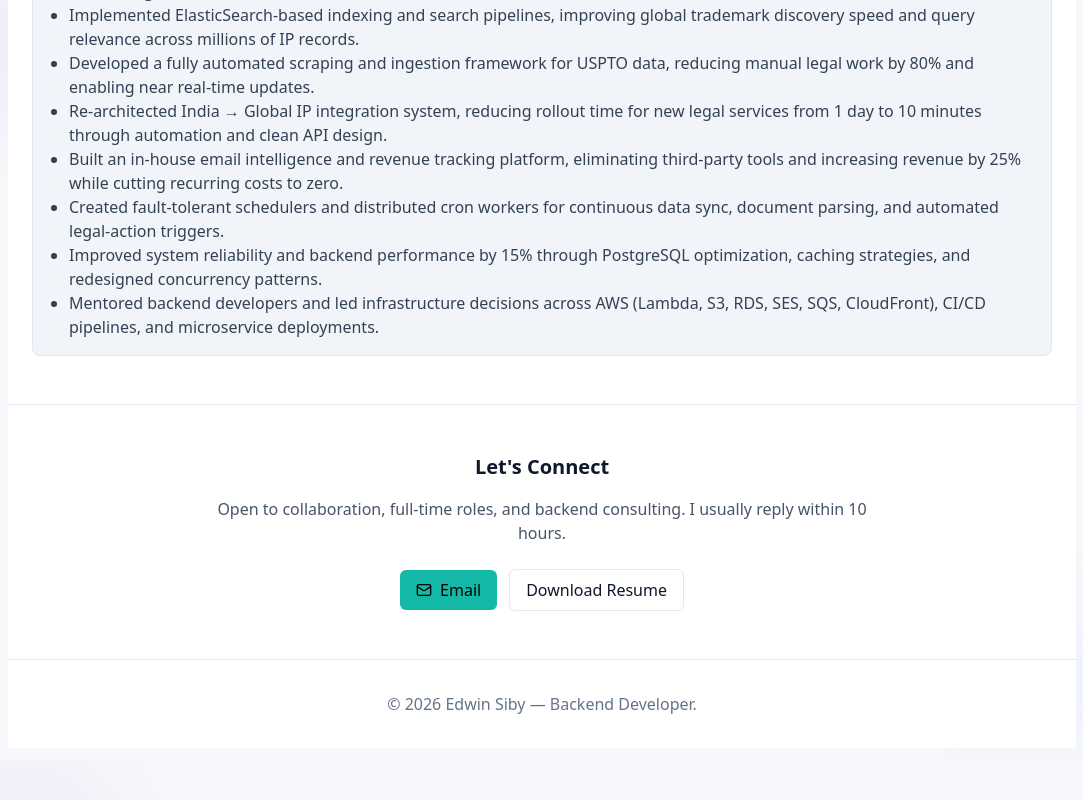
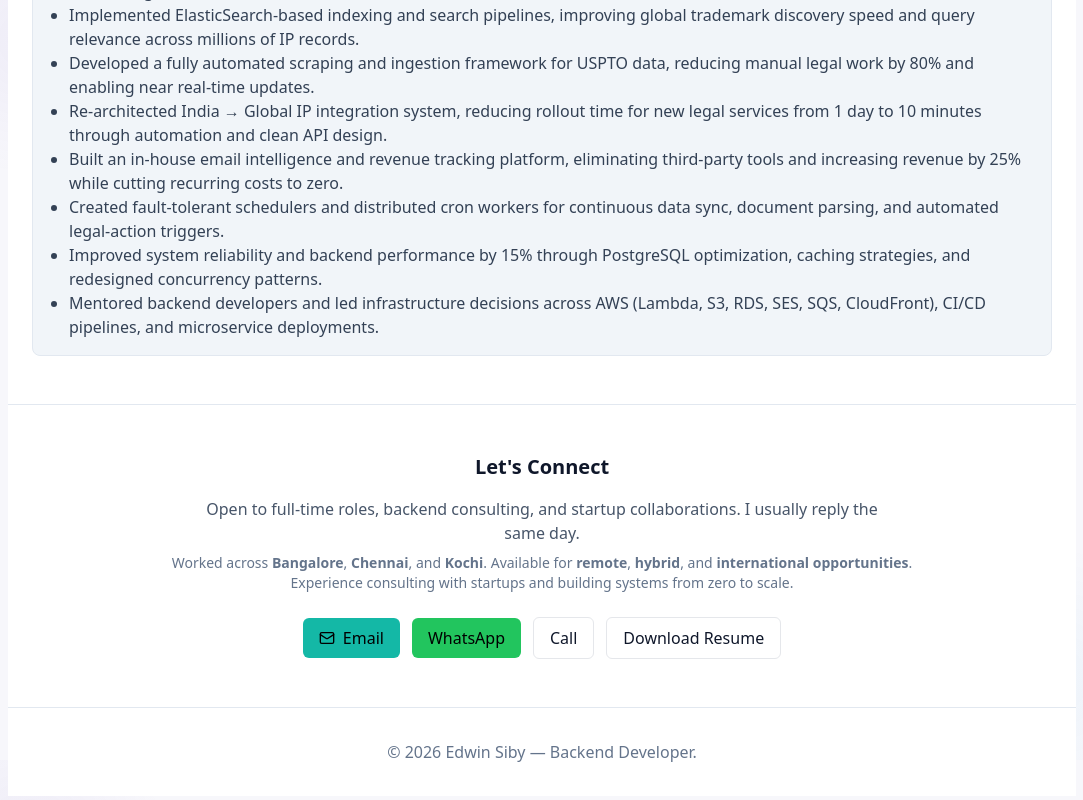
Before and after one commit to Edwinsiby/portfolio, a Next.js app: page / in a window 1280 px wide. Shown: the part 2440-3240 px from the top of the page, without its empty margins (98-1181 px from the left). Built offline with nearby package versions, Linux system fonts and the light colour scheme.

Commit message:
contact update

```diff
--- a/app/page.tsx
+++ b/app/page.tsx
@@ -437,21 +437,56 @@ export default function Page() {
         <section id="contact" className="py-12 border-t border-slate-200 dark:border-slate-700">
   <div className="max-w-6xl mx-auto px-6 text-center">
     <h3 className="text-xl font-semibold mb-4">Let's Connect</h3>
-            <p className="text-slate-600 dark:text-slate-300 max-w-2xl mx-auto mb-6">
-              Open to collaboration, full-time roles, and backend consulting. I usually reply within 10 hours.
+
+    <p className="text-slate-600 dark:text-slate-300 max-w-2xl mx-auto mb-2">
+      Open to full-time roles, backend consulting, and startup collaborations. I usually reply the same day.
     </p>
 
-            <div className="flex items-center justify-center gap-3">
-              <a className="inline-flex items-center gap-2 bg-teal-500 text-black px-4 py-2 rounded-md font-medium" href="mailto:edwinsibycareer@gmail.com">
+    <p className="text-sm text-slate-500 dark:text-slate-400 max-w-3xl mx-auto mb-6">
+      Worked across <strong>Bangalore</strong>, <strong>Chennai</strong>, and <strong>Kochi</strong>.
+      Available for <strong>remote</strong>, <strong>hybrid</strong>, and <strong>international opportunities</strong>.
+      Experience consulting with startups and building systems from zero to scale.
+    </p>
+
+    <div className="flex flex-wrap items-center justify-center gap-3">
+      {/* Email */}
+      <a
+        className="inline-flex items-center gap-2 bg-teal-500 text-black px-4 py-2 rounded-md font-medium hover:bg-teal-600 transition"
+        href="mailto:edwinsibycareer@gmail.com"
+      >
         <Mail className="w-4 h-4" /> Email
       </a>
 
-              <a className="inline-flex items-center gap-2 px-4 py-2 border rounded-md" href="/resume.pdf" download>
+      {/* WhatsApp */}
+      <a
+        className="inline-flex items-center gap-2 bg-green-500 text-black px-4 py-2 rounded-md font-medium hover:bg-green-600 transition"
+        href="https://wa.me/919048402133"
+        target="_blank"
+        rel="noreferrer"
+      >
+        WhatsApp
+      </a>
+
+      {/* Phone */}
+      <a
+        className="inline-flex items-center gap-2 border px-4 py-2 rounded-md hover:bg-slate-100 dark:hover:bg-slate-800 transition"
+        href="tel:+916360698537"
+      >
+        Call
+      </a>
+
+      {/* Resume */}
+      <a
+        className="inline-flex items-center gap-2 border px-4 py-2 rounded-md hover:bg-slate-100 dark:hover:bg-slate-800 transition"
+        href="/resume.pdf"
+        download
+      >
         Download Resume
       </a>
     </div>
   </div>
 </section>
+
 
         <footer className="py-8 text-center text-slate-500 dark:text-slate-400 border-t border-slate-200 dark:border-slate-700">
           © {new Date().getFullYear()} Edwin Siby — Backend Developer.
```
Lines whose indentation alone changed are shown as unchanged.
